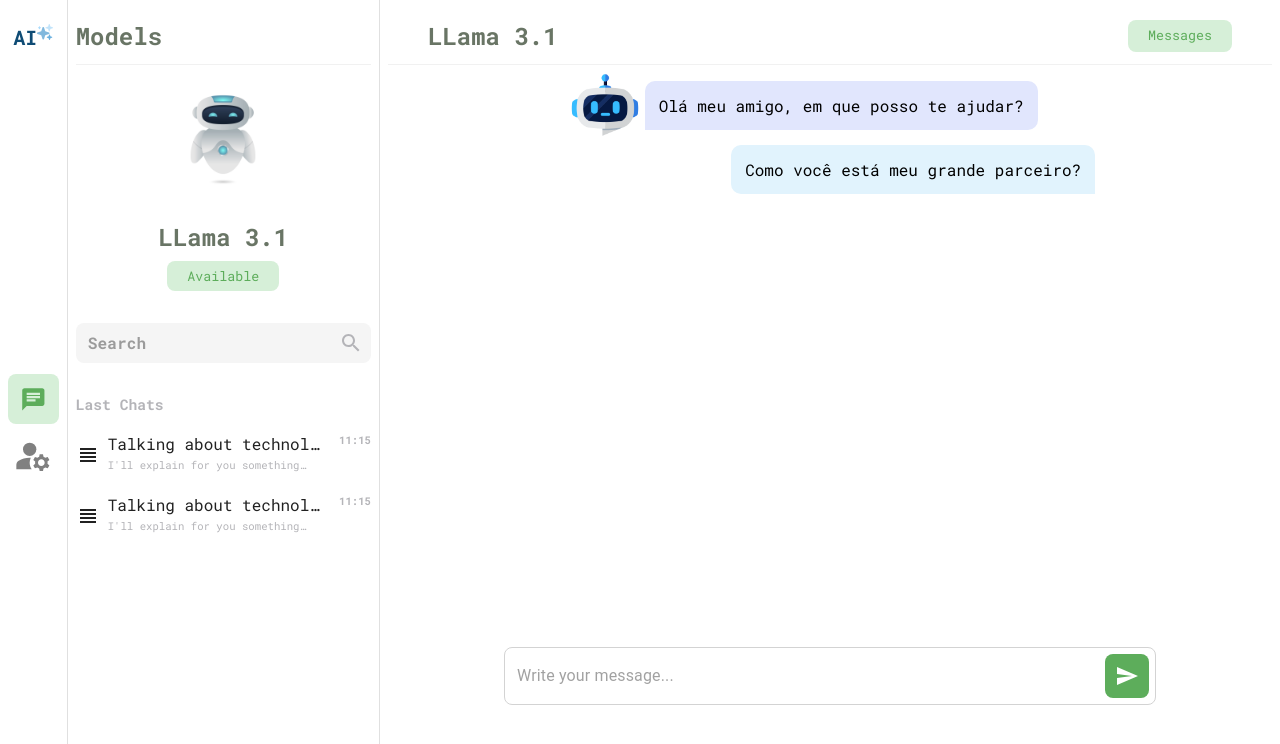
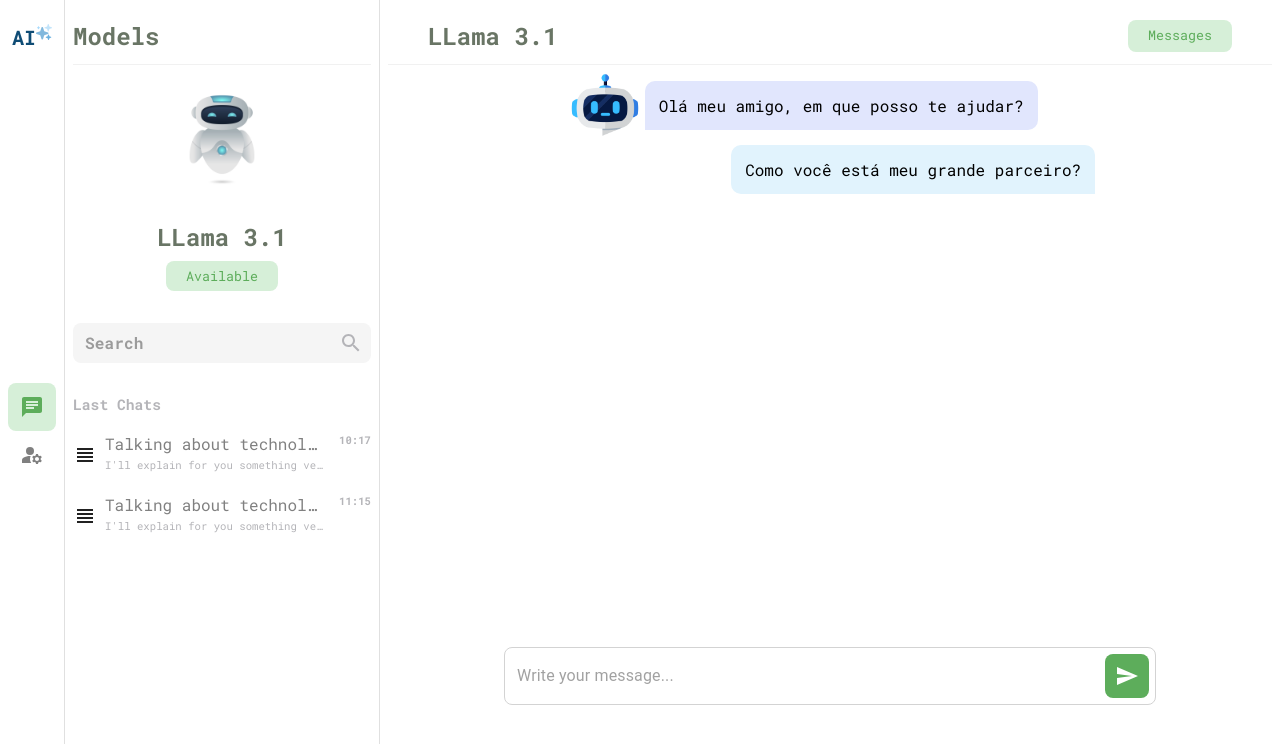
Before and after one commit to igor-rodrigues-ss/chat-ai-fe, a React (Vite) app: page /chat in a window 1280 px wide. Shown: the top 744 px of the page. Built offline with nearby package versions, Linux system fonts and the light colour scheme; a web font is replaced by a local one.

Commit message:
refact: Refactor side bar. Parametrize grid components.

```diff
--- /dev/null
+++ b/src/components/Logo.tsx
@@ -0,0 +1,32 @@
+import styled from "styled-components"
+import { DEFAULT_FONT_FAMILY } from "../styles/config"
+import { Row } from "../styles/grid"
+import { COLORS } from "../styles/colors"
+
+
+const Logo = () => (
+    <Row m="24px auto 0">
+        <LogoText>
+            AI
+        </LogoText>
+
+        <LogoImg src="images/ai-logo.png"/>
+    </Row>
+)
+
+
+const LogoText = styled.span`
+    margin: auto 4px auto 0;
+    font-size: 15pt;
+    font-weight: bold;
+    color: ${COLORS.PRIMARY.SHADE};
+    font-family: ${DEFAULT_FONT_FAMILY};
+`
+
+const LogoImg = styled.img`
+    margin: 0 0 auto -4px;
+    opacity: .9;
+    width: 16px;
+`
+
+export default Logo
--- /dev/null
+++ b/src/components/SideMenu.tsx
@@ -0,0 +1,30 @@
+import ChatIcon from "@mui/icons-material/Chat";
+import ManageAccountsIcon from "@mui/icons-material/ManageAccounts";
+import { COLORS } from "../styles/colors";
+import { Col } from "../styles/grid";
+import styled from "styled-components";
+
+
+const SideMenu = () => (
+    <Col>
+        <ChatIconStyled/>
+        <ManageAccountsIconStyled/>
+    </Col>
+)
+
+
+const ManageAccountsIconStyled = styled(ManageAccountsIcon)`
+    color: grey;
+    margin: 12px auto 0;
+    font-size: 30pt;
+`
+
+const ChatIconStyled = styled(ChatIcon)`
+    color: ${COLORS.GREEN.BASE};
+    font-size: 20pt;
+    border-radius: 8px;
+    padding: 12px;
+    background: ${COLORS.GREEN.TINT};
+`
+
+export default SideMenu;
--- /dev/null
+++ b/src/components/imgs.tsx
@@ -0,0 +1,7 @@
+import styled from "styled-components";
+
+
+export const Img = styled.img<{m?: string; width?: string}>`
+    width: ${p => p.width || "100px"};
+    margin: ${p => p.m || "0"};;
+`
--- /dev/null
+++ b/src/pages/Chat/components/RecentChatItem.tsx
@@ -0,0 +1,60 @@
+import { Row, Col, RowBetween } from "../../../styles/grid";
+
+import { DEFAULT_FONT_FAMILY } from "../../../styles/config";
+
+import ViewHeadlineIcon from "@mui/icons-material/ViewHeadline";
+import { COLORS } from "../../../styles/colors";
+import styled from "styled-components";
+
+
+interface RecentChatItemsProps {
+    title: string
+    subtitle: string
+    dateOrTime: string
+}
+
+
+const RecentChatItem = (props: RecentChatItemsProps) => (
+	<RowBetween style={{ margin: "0 0 18px 0" }}>
+		<Row>
+			<ViewHeadlineIcon style={{ margin: "auto 0" }} />
+
+			<Col>
+				<BrokenText m="auto auto 4px 8px">
+					{props.title}
+				</BrokenText>
+
+				<BrokenText fontSize="8pt" m="auto auto 4px 8px" color={COLORS.GREY.SHADE}>
+					{props.subtitle}
+				</BrokenText>
+			</Col>
+		</Row>
+
+		<DateOrTime>
+			{props.dateOrTime}
+		</DateOrTime>
+	</RowBetween>
+);
+
+
+const BrokenText = styled.span<{m?: string, color?: string, fontSize?: string}>`
+    font-family: ${DEFAULT_FONT_FAMILY};
+    width: 220px;
+    white-space: nowrap;
+    overflow: hidden;
+    text-overflow: ellipsis;
+    font-size: ${p =>  p.fontSize || "12pt"};
+    color: ${p => p.color || "grey"};
+    margin: ${p => p.m || "auto"};
+`
+
+const DateOrTime = styled.span`
+    font-size: 8pt;
+    font-weight: bold;
+    margin: 0 0 auto auto;
+    font-family: ${DEFAULT_FONT_FAMILY};
+    color: ${COLORS.GREY.SHADE};
+`
+
+
+export default RecentChatItem;
--- /dev/null
+++ b/src/pages/Chat/components/SideContent.tsx
@@ -0,0 +1,56 @@
+import { Divider } from "@mui/material";
+import {
+	Col,
+	ColBetween,
+	ColStart,
+	Row,
+} from "../../../styles/grid";
+
+import { GreenText, Title, TitleSmall } from "../../../components/text";
+import { InputSearch } from "../../../components/inputs";
+import { COLORS } from "../../../styles/colors";
+import RecentChatItem from "./RecentChatItem";
+import Logo from "../../../components/Logo";
+import SideMenu from "../../../components/SideMenu";
+import { Img } from "../../../components/imgs";
+
+
+const SideContent = () => {
+	return (
+		<Row style={{ height: "100vh" }}>
+			<ColBetween style={{ padding: "0 8px" }}>
+				<Logo/>
+
+				<SideMenu />
+
+				<div></div>
+			</ColBetween>
+
+			<Divider orientation="vertical" />
+
+			<ColStart p="8px" width="100%">
+				<Col>
+					<Title m="12px 0">Models</Title>
+
+					<Divider style={{ borderColor: COLORS.LIGHT.BASE }} />
+				</Col>
+
+				<Img src="images/robot-profile.jpg" m="24px auto"/>
+
+				<Title m="8px auto">LLama 3.1</Title>
+
+				<GreenText m="0 auto 12px auto">Available</GreenText>
+
+				<InputSearch />
+
+				<TitleSmall>Last Chats</TitleSmall>
+
+				<RecentChatItem title="Talking about technology" subtitle="I'll explain for you something very important but ..." dateOrTime="10:17" />
+				<RecentChatItem title="Talking about technology" subtitle="I'll explain for you something very important but ..." dateOrTime="11:15" />
+			</ColStart>
+		</Row>
+	);
+};
+
+
+export default SideContent;
--- a/src/pages/Chat/components/SideDrawer.tsx
+++ b/src/pages/Chat/components/SideDrawer.tsx
@@ -1,164 +1,20 @@
-import * as React from "react";
+import { Box } from "@mui/material";
+import Drawer from "@mui/material/Drawer";
+import SideContent from "./SideContent";
+import { useEffect } from "react";
 
-import Drawer from "@mui/material/Drawer";
-
-import { Box, Divider } from "@mui/material";
-import {
-	Col,
-	ColBetween,
-	ColStart,
-	Row,
-	RowBetween,
-} from "../../../styles/grid";
-import { DEFAULT_FONT_FAMILY } from "../../../styles/config";
-
-import ViewHeadlineIcon from "@mui/icons-material/ViewHeadline";
-import ChatIcon from "@mui/icons-material/Chat";
-import ManageAccountsIcon from "@mui/icons-material/ManageAccounts";
-import { GreenText, Title, TitleSmall } from "../../../components/text";
-import { InputSearch } from "../../../components/inputs";
-import { COLORS } from "../../../styles/colors";
-
-const RecentChatItems = () => (
-	<RowBetween style={{ margin: "0 0 18px 0"}}>
-		<Row>
-			<ViewHeadlineIcon style={{ margin: "auto 0" }} />
-
-			<Col>
-				<span
-					style={{
-						margin: "auto auto 4px 8px",
-						fontWeight: "400",
-						fontFamily: DEFAULT_FONT_FAMILY,
-						width: "220px",
-						whiteSpace: "nowrap",
-						overflow: "hidden",
-						textOverflow: "ellipsis",
-					}}
-				>
-					Talking about technology
-				</span>
-				<span
-					style={{
-						fontSize: "8pt",
-						margin: "auto auto 4px 8px",
-						fontFamily: DEFAULT_FONT_FAMILY,
-						color: COLORS.GREY.SHADE,
-						width: "200px",
-						whiteSpace: "nowrap",
-						overflow: "hidden",
-						textOverflow: "ellipsis",
-					}}
-				>
-					I'll explain for you something very important but ...
-				</span>
-			</Col>
-		</Row>
-
-		<span
-			style={{
-				fontSize: "8pt",
-				fontWeight: "bold",
-				margin: "0 0 auto auto",
-				fontFamily: DEFAULT_FONT_FAMILY,
-				color: COLORS.GREY.SHADE,
-			}}
-		>
-			11:15
-		</span>
-	</RowBetween>
-);
-
-const SideContent = () => {
-	return (
-		<Row style={{ height: "100vh" }}>
-			<ColBetween style={{ padding: "0 8px" }}>
-				<Row style={{ margin: "24px auto 0" }}>
-					<span
-						style={{
-							margin: "auto 4px auto 0",
-							fontSize: "15pt",
-							fontWeight: "bold",
-							color: COLORS.PRIMARY.SHADE,
-							fontFamily: DEFAULT_FONT_FAMILY,
-						}}
-					>
-						AI
-					</span>
-
-					<img
-						src="images/ai-logo.png"
-						width={"16px"}
-						style={{ margin: "0 0 auto -4px", opacity: ".9" }}
-					/>
-				</Row>
-
-				<Col>
-					<ChatIcon
-						style={{
-							color: COLORS.GREEN.BASE,
-							fontSize: "20pt",
-							borderRadius: "8px",
-							padding: "12px",
-							background: COLORS.GREEN.TINT,
-						}}
-					/>
-					<ManageAccountsIcon
-						style={{
-							color: "grey",
-							margin: "12px auto 0",
-							fontSize: "30pt",
-						}}
-					/>
-				</Col>
-
-				<div></div>
-			</ColBetween>
-
-			<Divider orientation="vertical" />
-
-			<ColStart style={{ padding: "8px", width: "100%" }}>
-				<Col>
-					<Title m="12px 0">Models</Title>
-
-					<Divider style={{ borderColor: COLORS.LIGHT.BASE }} />
-				</Col>
-
-				<img
-					src="images/robot-profile.jpg"
-					style={{
-						"clip-path": "circle()",
-						width: "100px",
-						margin: "24px auto",
-					}}
-				/>
-
-				<Title m={"8px auto"}>LLama 3.1</Title>
-
-				<GreenText m="0 auto 12px auto">Available</GreenText>
-
-				<InputSearch />
-
-				<TitleSmall>Last Chats</TitleSmall>
-
-				<RecentChatItems />
-				<RecentChatItems />
-			</ColStart>
-		</Row>
-	);
-};
-
-const drawerWidth = 380;
+const DRAWER_WIDTH = 380;
 
 interface Props {
 	open: boolean;
 	setOpen: (value: boolean) => void;
 }
 
+
 const SideDrawer = (props: Props) => {
 	const { open, setOpen } = props;
 
-	React.useEffect(() => {
+	useEffect(() => {
 		setOpen(open);
 	}, [open, setOpen]);
 
@@ -167,11 +23,7 @@
 	};
 
 	return (
-		<Box
-			component="nav"
-			sx={{ width: { sm: drawerWidth }, flexShrink: { sm: 0 } }}
-			aria-label="mailbox folders"
-		>
+		<Box component="nav" sx={BoxSX}>
 			<Drawer
 				variant="temporary"
 				open={open}
@@ -179,26 +31,14 @@
 				ModalProps={{
 					keepMounted: true,
 				}}
-				sx={{
-					display: { xs: "block", sm: "none" },
-					"& .MuiDrawer-paper": {
-						boxSizing: "border-box",
-						width: drawerWidth,
-					},
-				}}
+				sx={TemporaryDrawerSX}
 			>
 				<SideContent />
 			</Drawer>
 
 			<Drawer
 				variant="permanent"
-				sx={{
-					display: { xs: "none", sm: "block" },
-					"& .MuiDrawer-paper": {
-						boxSizing: "border-box",
-						width: drawerWidth,
-					},
-				}}
+				sx={PermanentDrawerSX}
 				open
 			>
 				<SideContent />
@@ -207,4 +47,25 @@
 	);
 };
 
+
+const TemporaryDrawerSX = {
+	display: { xs: "block", sm: "none" },
+	"& .MuiDrawer-paper": {
+		boxSizing: "border-box",
+		width: DRAWER_WIDTH,
+	},
+}
+
+const PermanentDrawerSX = {
+	display: { xs: "none", sm: "block" },
+	"& .MuiDrawer-paper": {
+		boxSizing: "border-box",
+		width: DRAWER_WIDTH,
+	},
+}
+
+const BoxSX = {
+	width: { sm: DRAWER_WIDTH }, flexShrink: { sm: 0 }
+}
+
 export default SideDrawer;
--- a/src/styles/grid.tsx
+++ b/src/styles/grid.tsx
@@ -1,13 +1,17 @@
 import styled from "styled-components";
 
-export const Row = styled.div`
+export const Row = styled.div<{m?: string}>`
 	display: flex;
 	flex-direction: row;
+	margin: ${p => p.m || "0"};
 `;
 
-export const Col = styled.div`
+export const Col = styled.div<{m?: string; p?: string, width?: string}>`
 	display: flex;
 	flex-direction: column;
+	margin: ${p => p.m || "0"};
+	padding: ${p => p.p || "0"};
+	width: ${p => p.width || "auto"};
 `;
 
 export const RowEnd = styled(Row)`
```
